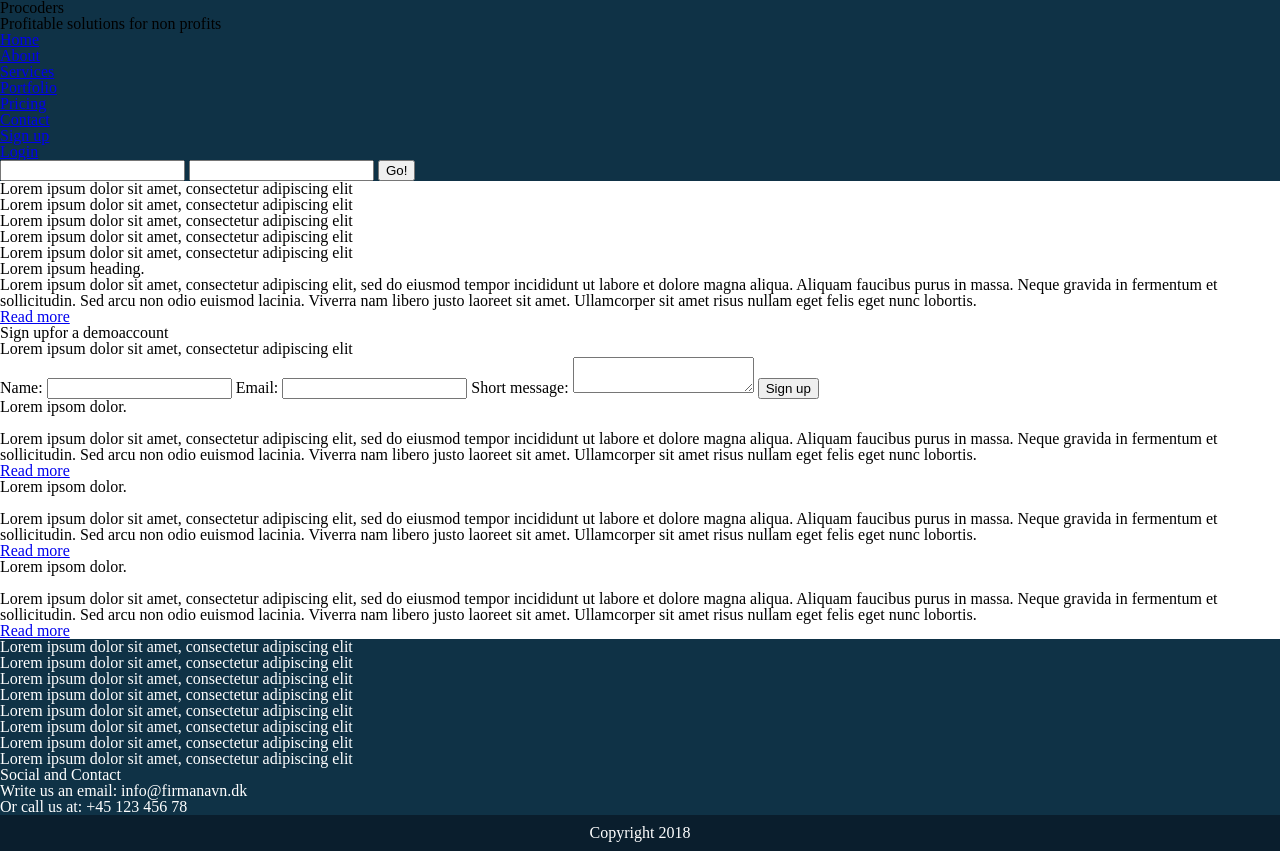
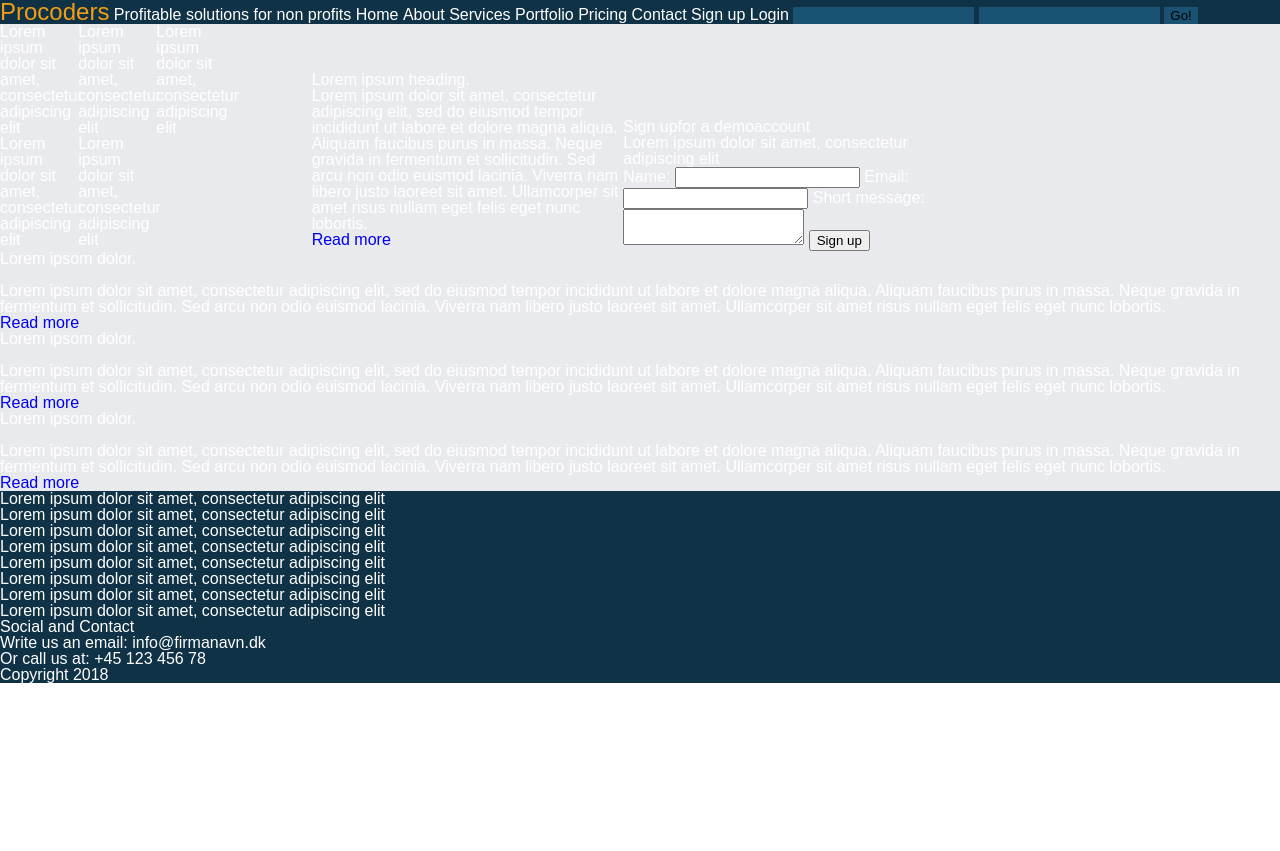
Before and after one commit to retrogamersplayground/procoders, a plain HTML site: page index.html in a window 1280 px wide. After the commit the page ends 800 px from the top, so only its background shows below. Drawn offline with Linux system fonts and the light colour scheme.

Commit message:
css updates 2/5/2018

```diff
--- a/index.html
+++ b/index.html
@@ -11,7 +11,7 @@
 		<nav>
 			<ul>
 				<li>
-					<icon>Procoders</icon>
+					<h1>Procoders</h1>
 				</li>
 
 				<li>
@@ -59,7 +59,7 @@
 
 	<article>
 
-		<section>
+		<section class="sectionOne">
 			<ul>
 				<li>
 					<ul>
@@ -108,7 +108,7 @@
 			</ul>
 		</section>
 
-		<section>
+		<section class="sectionTwo">
 			<ul>
 
 				<li>
--- a/main.css
+++ b/main.css
@@ -54,11 +54,84 @@ table {
 /*beginning of css updates*/
 
 
-
+body {
+	font-family: Sans-Serif;
+	color: #ffffff;
+}
 
 header, footer {
 	background-color: #0f3246;
 }
+
+h1 {
+	color: #f39e14;
+	font-size: 24px;
+
+}
+
+a {
+	text-decoration: none;
+}
+
+
+
+/*header*/
+
+header nav ul li {
+	display: inline-block;
+}
+
+header nav ul li a{
+	color: #ffffff;
+}
+
+
+
+
+header nav ul form input {
+	background-color: #1a5273;
+	border: 0px;
+}
+
+article {
+	background-color: #e9eaee;
+}
+
+
+/*sectionOne*/
+.sectionOne ul {
+	width: 80%;
+}
+
+.sectionOne ul li {
+	width: 900px;
+	display: inline-block;
+	width: 30%;
+}
+.sectionOne {
+
+
+.sectionOne ul li ul {
+	background-color: #175c8a;
+}
+
+.sectionOne ul li ul li {
+	border: 2px solid #1a5273;
+	border-right: none;
+
+}
+
+/*sectionTwo*/
+.sectionTwo {
+	color: #405467;
+}
+.sectionTwo ul li {
+	display: inline-block;
+	width: 30%;
+}
+
+
+/*footer*/
 
 footer {
 
```
